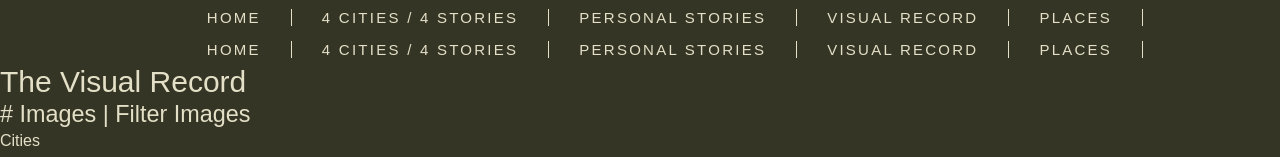
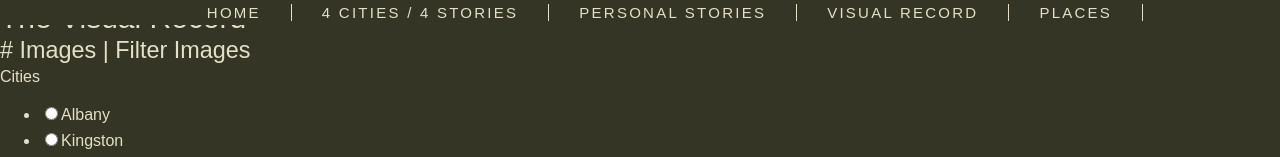
Before and after one commit to DigitalGizmo/pur-app-r, a React (Create React App) app: page /archive/visuals in a window 1280 px wide. Shown: the top 157 px of the page. Built offline with nearby package versions, Linux system fonts and the light colour scheme; no server answers; a web font is replaced by a local one.

Commit message:
made MainNav fixed position
on menu pages, personal story pages and newburgh.

```diff
--- a/src/components/common/MainNav.css
+++ b/src/components/common/MainNav.css
@@ -1,8 +1,8 @@
-nav.main-menu {
+/*nav.main-menu {
   text-align: center;
   /* position: fixed;
   top: 0;
-  left: 0; */
+  left: 0;
 }
 
 nav.main-menu li {
@@ -22,3 +22,36 @@ nav.main-menu li.last-menu-item {
 nav.main-menu li.selected a {
   color: #B25900;
 }
+*/
+
+nav.main-menu {
+  background-color: #353526;
+  height: 1.25em;
+  position: fixed;
+  text-align: center;
+  top: 0;
+  width: 100%;
+  z-index: 99;
+}
+
+nav.main-menu ul {
+  margin:  -.25em 0 0 0;
+}
+
+nav.main-menu li {
+  border-right: thin solid #e4e0c7;
+  display: inline;
+  font-size: 0.75em;
+  font-weight: 400;
+  letter-spacing: .15em;
+  padding: 0 2em;
+  text-transform: uppercase;
+}
+
+nav.main-menu li.last-menu-item {
+  border-right: none;
+}
+
+nav.main-menu li.selected a {
+  color: #B25900;
+}
--- a/src/components/places/Newburgh.css
+++ b/src/components/places/Newburgh.css
@@ -43,6 +43,7 @@
 
 .chapter-title {
   background-color: #B25900;
+  margin-top: 1.25em;
   padding: .75em;
   position: relative;
   text-align: center;
--- a/src/index.css
+++ b/src/index.css
@@ -161,6 +161,7 @@ h1 {
 
 div.menu-page {
   padding: .5em 3%;
+  margin-top: 1.25em;
 }
 
 .menu-page ul {
@@ -172,6 +173,7 @@ header.basic-page {
   background-color: #686959;
   padding: .5em 3%;
   max-width: 100%;
+  margin-top: 1.25em;
   text-align: left;
 }
 
```
